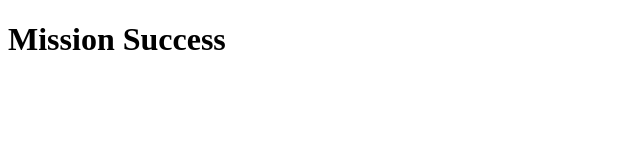
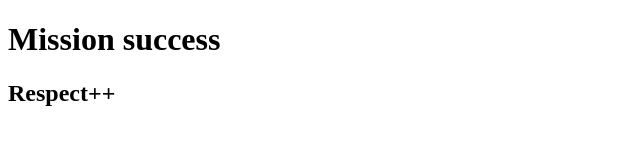
Before and after one commit to abe1242/abe1242.github.io, a plain HTML site: page index.html in a window 1280 px wide. Shown: the whole page, without its empty margins (0-640 px from the left). Drawn offline with Linux system fonts and the light colour scheme.

Commit message:
Update index.html

```diff
--- a/index.html
+++ b/index.html
@@ -6,6 +6,7 @@
     <title>Done</title>
 </head>
 <body>
-    <h1>Mission Success</h1>
+    <h1>Mission success</h1>
+    <h2>Respect++</h2>
 </body>
 </html>
```
